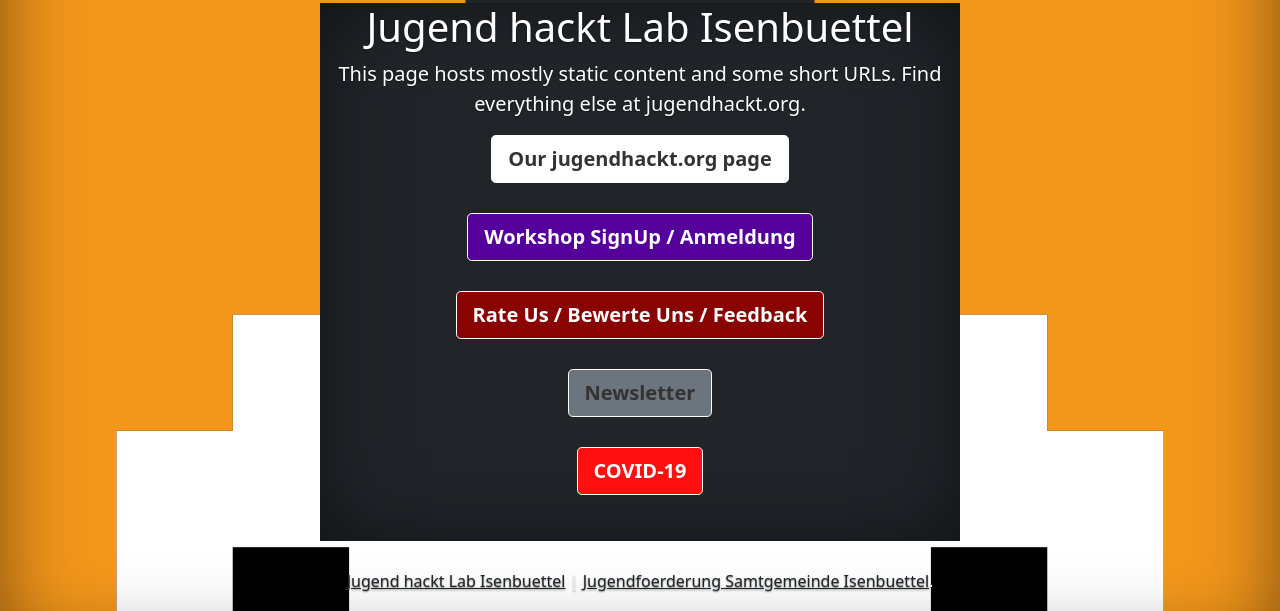
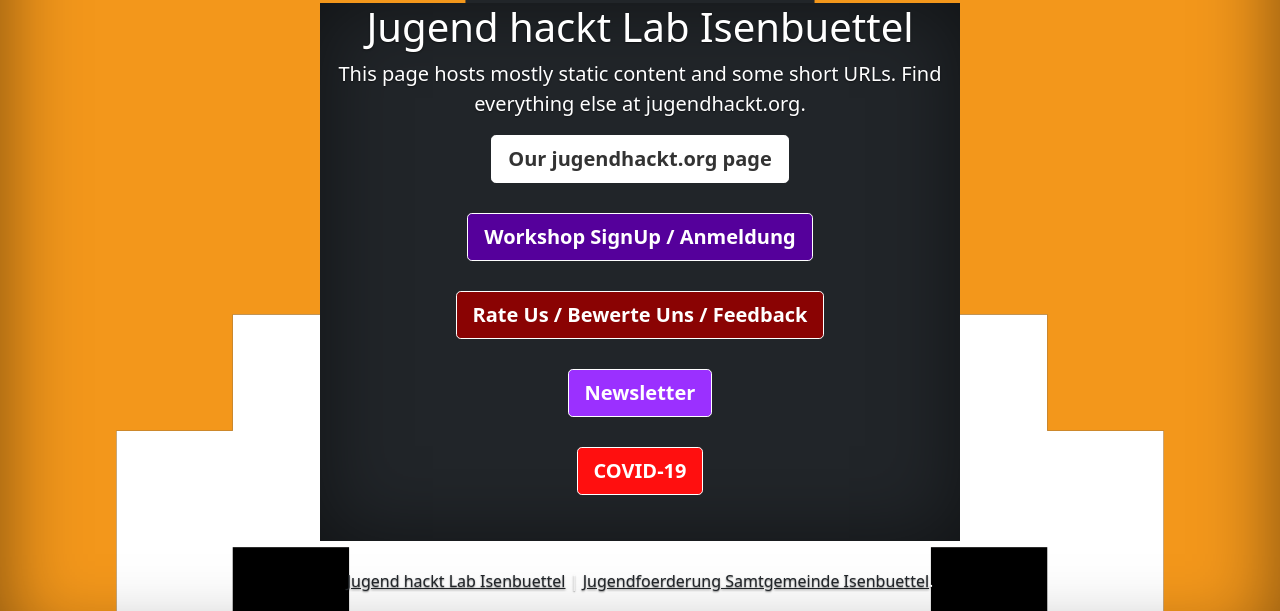
Before and after one commit to jh-isenbuettel/jh.rabenspass.de, a PHP site: page / in a window 1280 px wide. Shown: the part 151-762 px from the top of the page. Run offline with PHP 8.4, Linux system fonts and the light colour scheme.

Commit message:
added a purple button

```diff
--- a/res/css/buttons.css
+++ b/res/css/buttons.css
@@ -18,3 +18,7 @@
     background-color: #ff0f0f !important;
     color: #fff !important;
 }
+.bg-purple {
+    background-color: #9b30ff !important;
+    color: #fff !important;
+}
```
